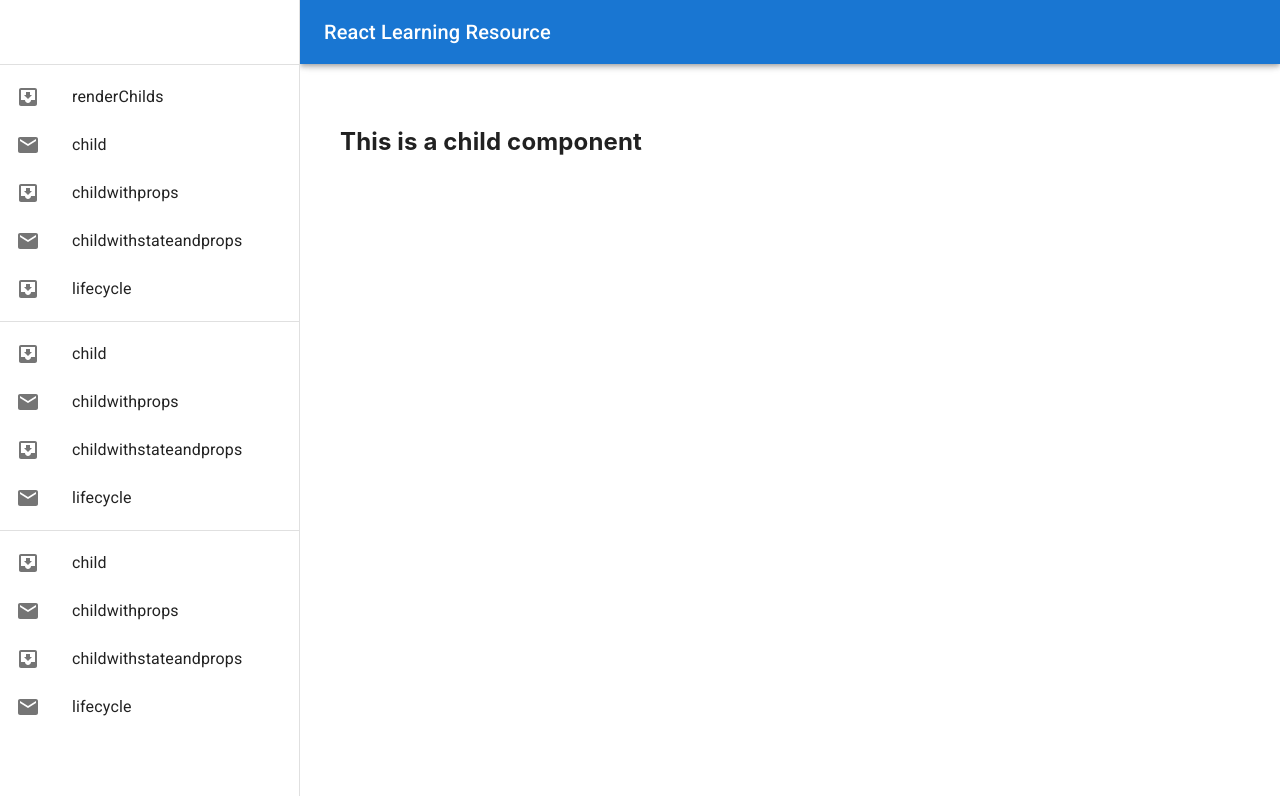
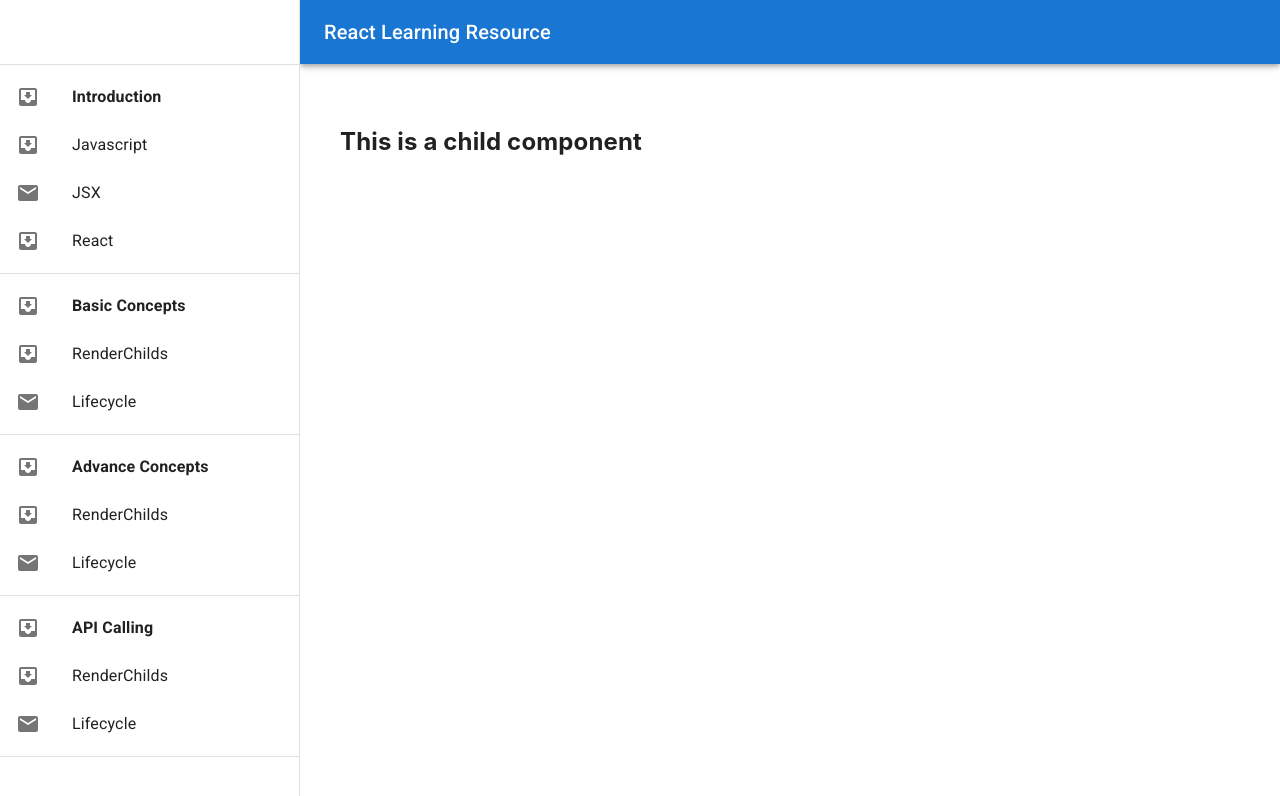
Before and after one commit to Successive-Somesh/react-tutorial, a React (Create React App) app: page / in a window 1280 px wide. Shown: the top 796 px of the page. Built offline with nearby package versions, Linux system fonts and the light colour scheme.

Commit message:
sidebar items added

```diff
--- a/src/Layout/drawer.jsx
+++ b/src/Layout/drawer.jsx
@@ -15,7 +15,11 @@
       <Toolbar />
       <Divider />
       <List>
-        {['renderChilds','child','childwithprops','childwithstateandprops','lifecycle'].map((text, index) => (
+        <ListItemButton>
+          <ListItemIcon><InboxIcon /></ListItemIcon>
+          <ListItemText><strong>Introduction</strong></ListItemText>
+        </ListItemButton>
+        {['Javascript','JSX','React',].map((text, index) => (
           <ListItem key={text} disablePadding button component={Link} href={'/m1/'+text}>
             <ListItemButton>
               <ListItemIcon>
@@ -28,7 +32,11 @@
       </List>
       <Divider />
       <List>
-      {['child','childwithprops','childwithstateandprops','lifecycle'].map((text, index) => (
+        <ListItemButton>
+          <ListItemIcon><InboxIcon /></ListItemIcon>
+          <ListItemText><strong>Basic Concepts</strong></ListItemText>
+        </ListItemButton>
+        {['RenderChilds','Lifecycle'].map((text, index) => (
           <ListItem key={text} disablePadding button component={Link} href={'/m1/'+text}>
             <ListItemButton>
               <ListItemIcon>
@@ -41,8 +49,12 @@
       </List>
       <Divider />
       <List>
-      {['child','childwithprops','childwithstateandprops','lifecycle'].map((text, index) => (
-          <ListItem key={text} disablePadding button component={Link} to={'/m1/'+text}>
+        <ListItemButton>
+          <ListItemIcon><InboxIcon /></ListItemIcon>
+          <ListItemText><strong>Advance Concepts</strong></ListItemText>
+        </ListItemButton>
+        {['RenderChilds','Lifecycle'].map((text, index) => (
+          <ListItem key={text} disablePadding button component={Link} href={'/m1/'+text}>
             <ListItemButton>
               <ListItemIcon>
                 {index % 2 === 0 ? <InboxIcon /> : <MailIcon />}
@@ -52,6 +64,25 @@
           </ListItem>
         ))}
       </List>
+      <Divider />
+      <List>
+        <ListItemButton>
+          <ListItemIcon><InboxIcon /></ListItemIcon>
+          <ListItemText><strong>API Calling</strong></ListItemText>
+        </ListItemButton>
+        {['RenderChilds','Lifecycle'].map((text, index) => (
+          <ListItem key={text} disablePadding button component={Link} href={'/m1/'+text}>
+            <ListItemButton>
+              <ListItemIcon>
+                {index % 2 === 0 ? <InboxIcon /> : <MailIcon />}
+              </ListItemIcon>
+              <ListItemText primary={text} />
+            </ListItemButton>
+          </ListItem>
+        ))}
+      </List>
+      <Divider />
+
     </div>
   );
 
--- a/src/components/RenderChilds.js
+++ b/src/components/RenderChilds.js
@@ -39,10 +39,10 @@
             </SyntaxHighlighter>
             <h2>Output</h2>
             <div style={docco}>
+                <Divider ></Divider>
                 <Child />
+                <Divider ></Divider>
             </div>
-            <Divider ></Divider>
-
 
             <h2>Calling Child Component with props</h2>
             <SyntaxHighlighter language="javascript" style={docco}>
```
